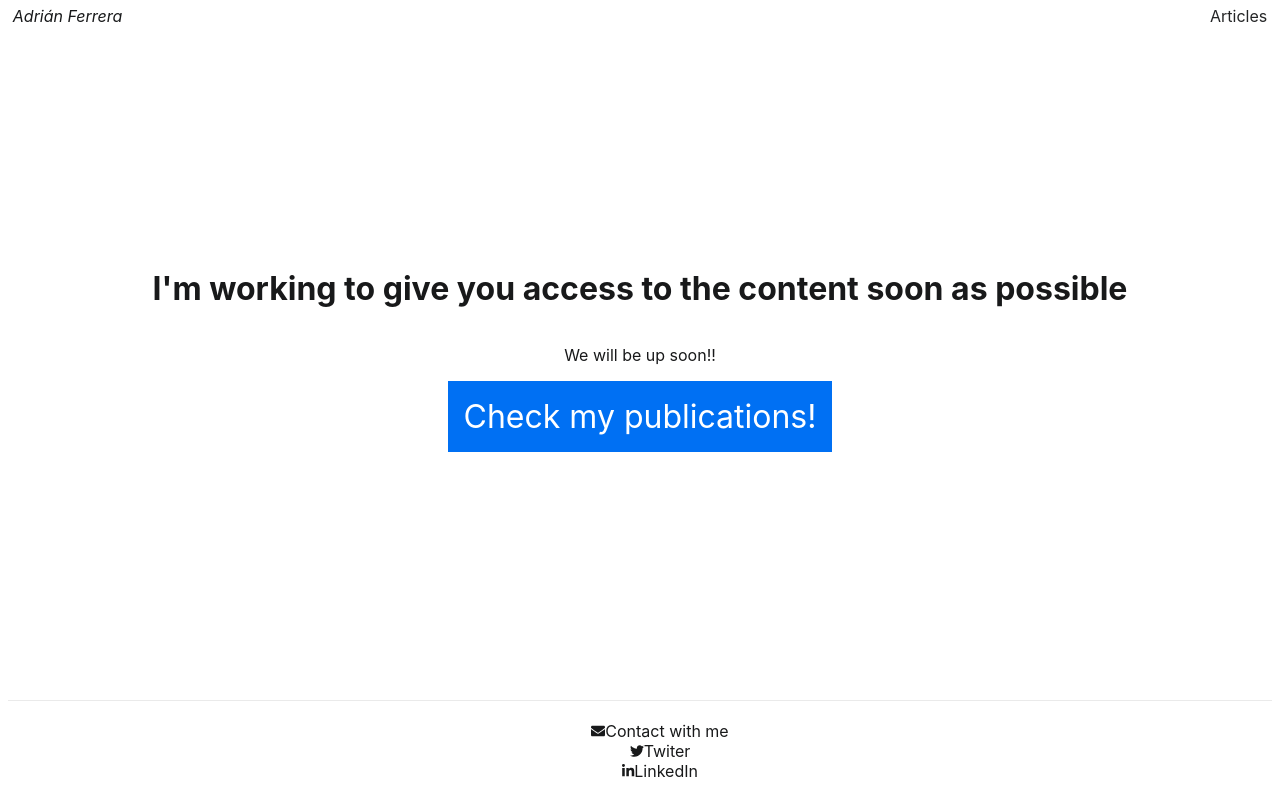
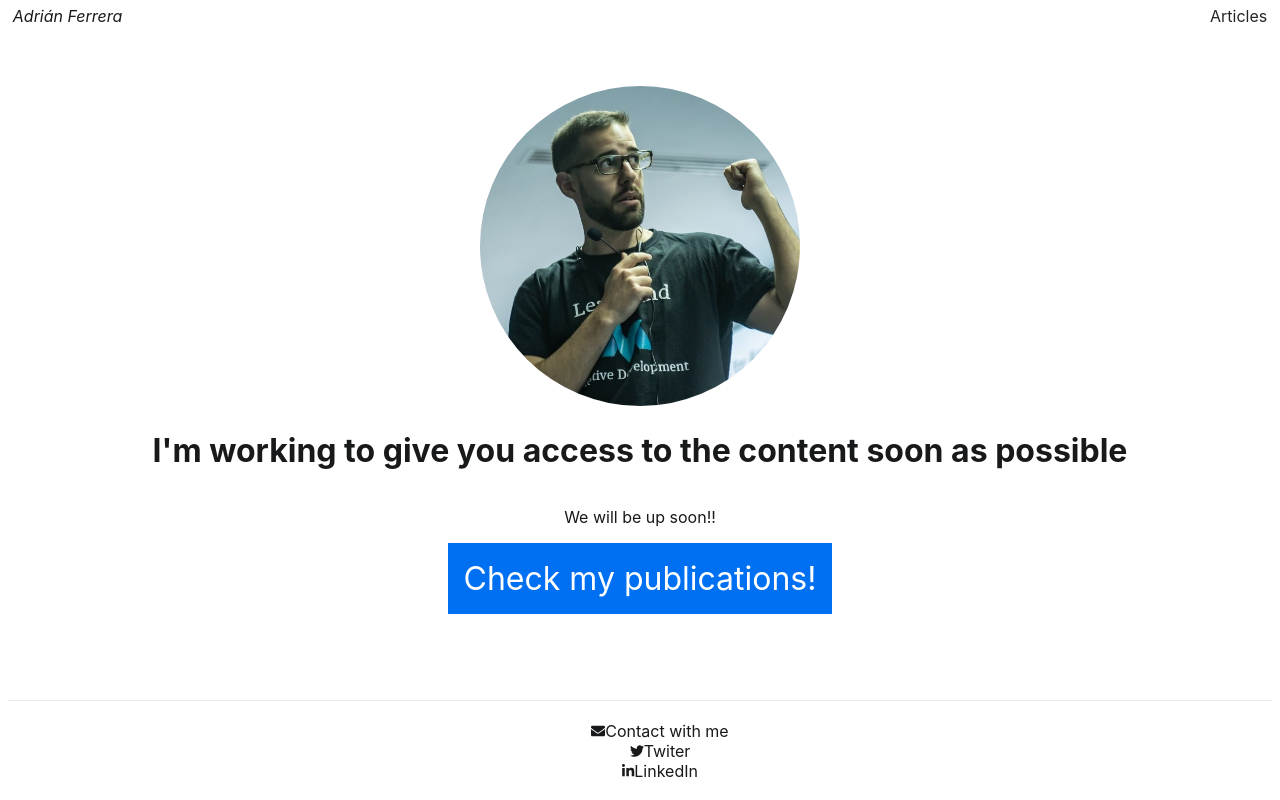
Before and after one commit to adrian-afergon/afergon-blogs, a Next.js app: page / in a window 1280 px wide. Built offline with nearby package versions, Linux system fonts and the light colour scheme.

Commit message:
make some changes at home view

```diff
--- a/pages/home.scss
+++ b/pages/home.scss
@@ -1,4 +1,12 @@
 @import 'pages/variables';
+
+.image-wrapper {
+  width: 320px;
+  img {
+    width: 100%;
+    border-radius: 100%;
+  }
+}
 
 .LinkButton {
   padding: 1rem;
--- a/pages/index.tsx
+++ b/pages/index.tsx
@@ -11,6 +11,11 @@ const Home: React.FC = () => (
       <title>Adrián Ferrera</title>
       <link rel="icon" href="/favicon.ico" />
     </Head>
+
+    <div className="image-wrapper">
+      <img src="/images/profile.jpg" alt="Profile picture" />
+    </div>
+
     <h1 className="title">
       I&#39;m working to give you access to the content soon as possible
     </h1>
@@ -20,6 +25,7 @@ const Home: React.FC = () => (
     <Link href={ApplicationRoutes.articles} >
       <a href={ApplicationRoutes.articles} className="LinkButton">Check my publications!</a>
     </Link>
+
   </Layout>
 );
 
```
Also changed, not shown: public/images/profile.jpg (added).
